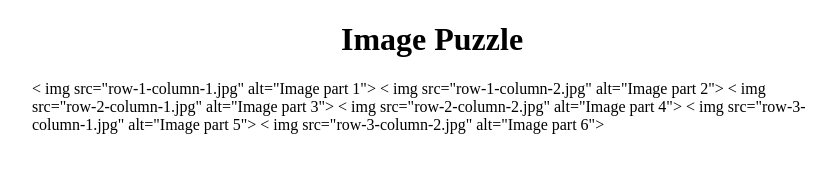
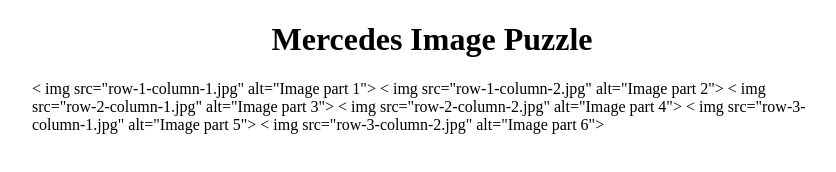
Before and after one commit to uscwebdev/itp104-submissions-scottyenchen, a plain HTML site: page Lab_07/index.html in a window 1280 px wide. Shown: the whole page, without its empty margins (208-1044 px from the left). Drawn offline with Linux system fonts and the light colour scheme.

Commit message:
Update index.html

```diff
--- a/Lab_07/index.html
+++ b/Lab_07/index.html
@@ -30,7 +30,7 @@
     </style>
 </head>
 <body>
-    <h1>Image Puzzle</h1>
+    <h1>Mercedes Image Puzzle</h1>
     <div id="main">
         < img src="row-1-column-1.jpg" alt="Image part 1">
         < img src="row-1-column-2.jpg" alt="Image part 2">
```
